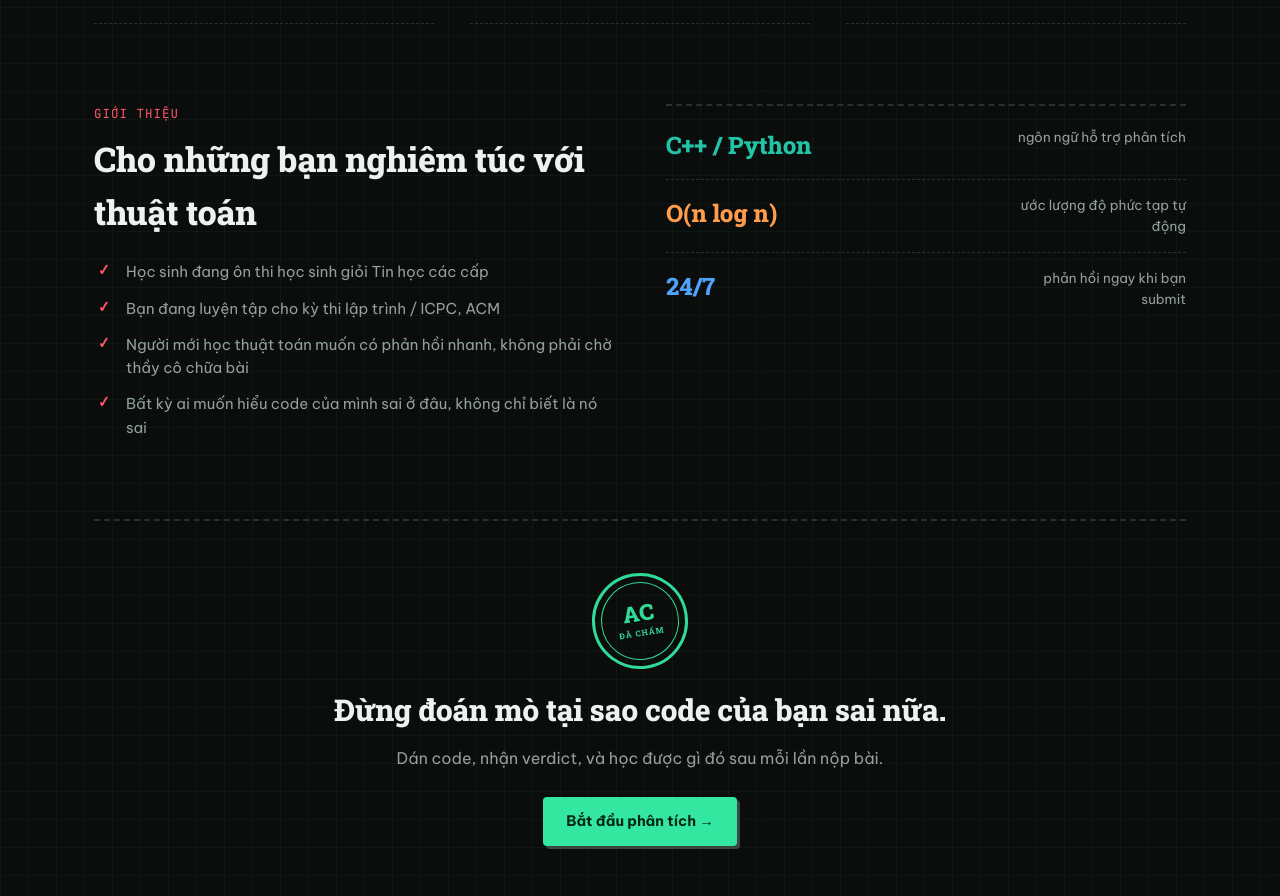
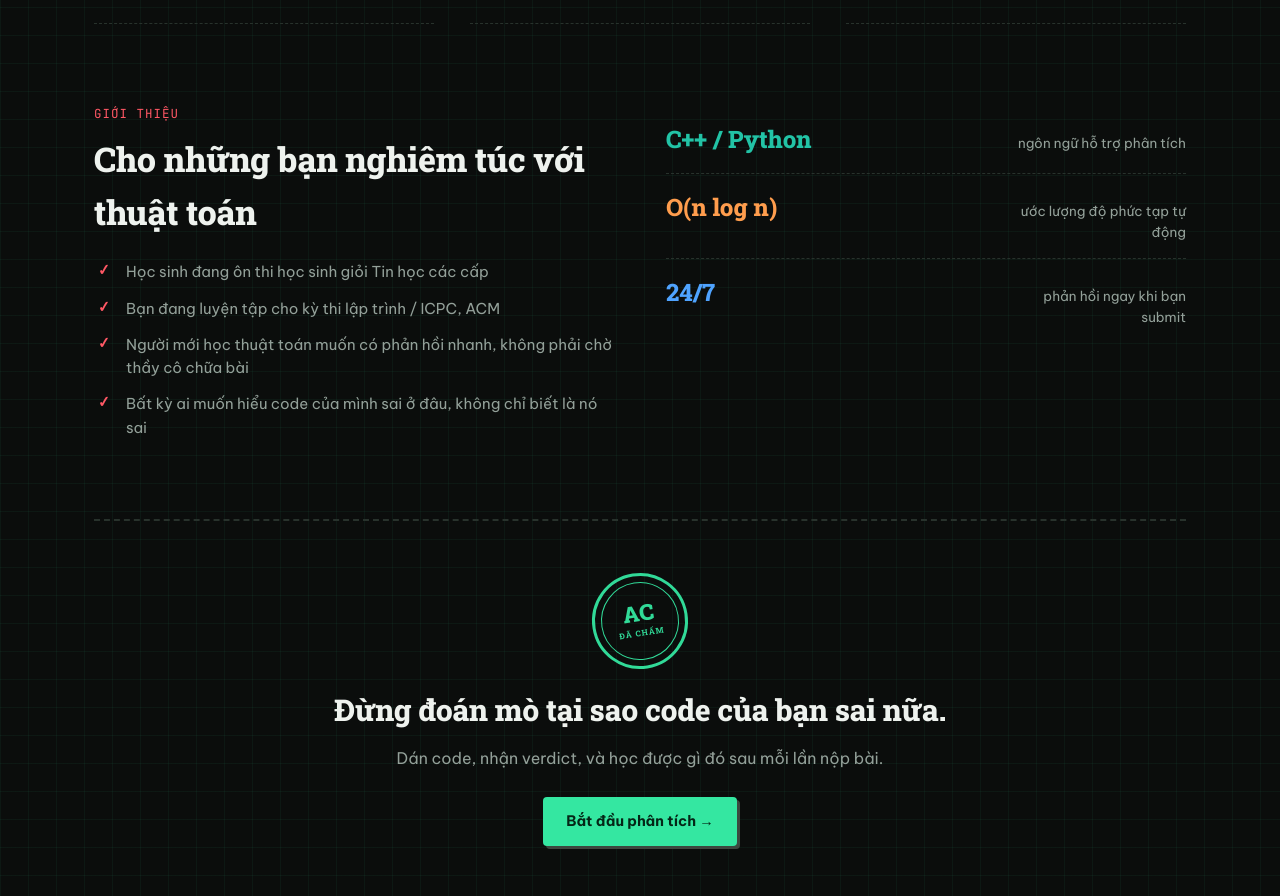
Before and after one commit to versachios/HVTCoder, a Next.js app: page / in a window 1280 px wide. Shown: the part 1277-2173 px from the top of the page. Built offline with nearby package versions, Linux system fonts and the light colour scheme.

Commit message:
Refine styles for stat cards and footer icons
Adjusted padding and alignment for stat cards and rows. Added footer icon styles.

```diff
--- a/src/app/globals.css
+++ b/src/app/globals.css
@@ -206,13 +206,17 @@ h2.h2{ font-size:clamp(25px,3.2vw,34px); }
 }
 
 /* ===== Audience / stats (flat rows, no boxed stat-card) ===== */
+/* Shared top rule lives on the section itself (not on .stat-card alone) so both
+   columns start flush below ONE line instead of two independently-placed rules
+   that never quite lined up with each other. */
+.section.aud-section{ border-top:2px dashed var(--rule); padding-top:44px; }
 .aud-grid{ display:grid; grid-template-columns:1fr 1fr; gap:52px; align-items:start; }
 @media (max-width:860px){ .aud-grid{ grid-template-columns:1fr; } }
 .aud-list{ list-style:none; margin:22px 0 0; padding:0; display:flex; flex-direction:column; gap:13px; }
 .aud-list li{ display:flex; gap:12px; align-items:flex-start; color:var(--ink-soft); font-size:15px; }
 .aud-list .mark{ flex:none; width:20px; height:20px; margin-top:1px; color:var(--stamp-red); display:flex; align-items:center; justify-content:center; font-family:'JetBrains Mono',monospace; font-size:15px; font-weight:800; transform:rotate(-6deg); }
-.stat-card{ border-top:2px dashed var(--rule); padding-top:6px; }
-.stat-row{ display:flex; justify-content:space-between; padding:15px 0; border-bottom:1.5px dashed var(--rule); }
+.stat-card{ padding-top:2px; }
+.stat-row{ display:flex; justify-content:space-between; align-items:baseline; padding:15px 0; border-bottom:1.5px dashed var(--rule); }
 .stat-row:last-child{ border-bottom:none; }
 .stat-row .num{ font-family:'Roboto Slab',serif; font-weight:800; font-size:24px; }
 .stat-row .lbl{ color:var(--ink-soft); font-size:13.5px; max-width:20ch; text-align:right; }
@@ -227,6 +231,9 @@ h2.h2{ font-size:clamp(25px,3.2vw,34px); }
 footer{ border-top:2px dashed var(--rule); padding:32px 0; }
 footer .row{ display:flex; justify-content:space-between; align-items:center; flex-wrap:wrap; gap:14px; }
 footer .tag{ color:var(--ink-dim); font-size:13px; font-family:'JetBrains Mono',monospace; }
+.footer-icons{ display:flex; align-items:center; gap:16px; }
+.footer-icon-link{ display:flex; color:var(--ink-dim); transition:color .15s ease; }
+.footer-icon-link:hover{ color:var(--ink); }
 
 /* ===== Review page (flat two-column split, no boxed panels) ===== */
 .review-wrap{ padding:56px 24px 96px; }
```
